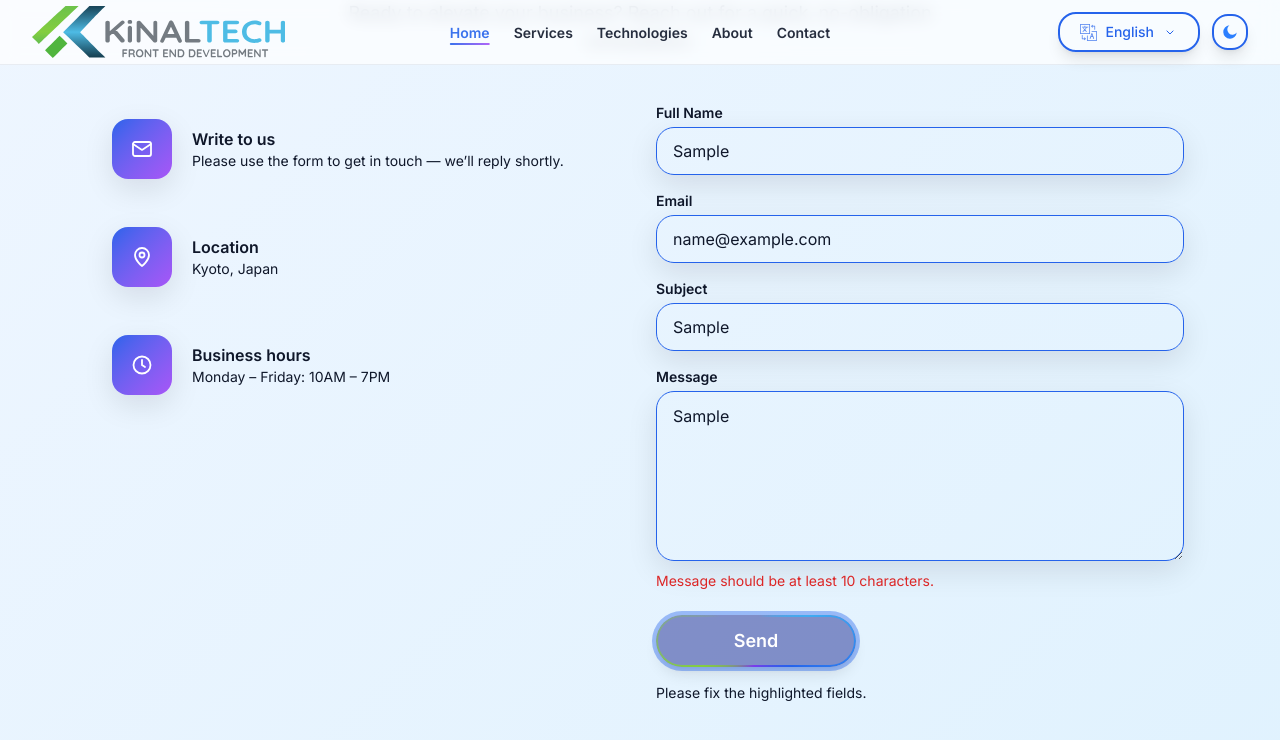
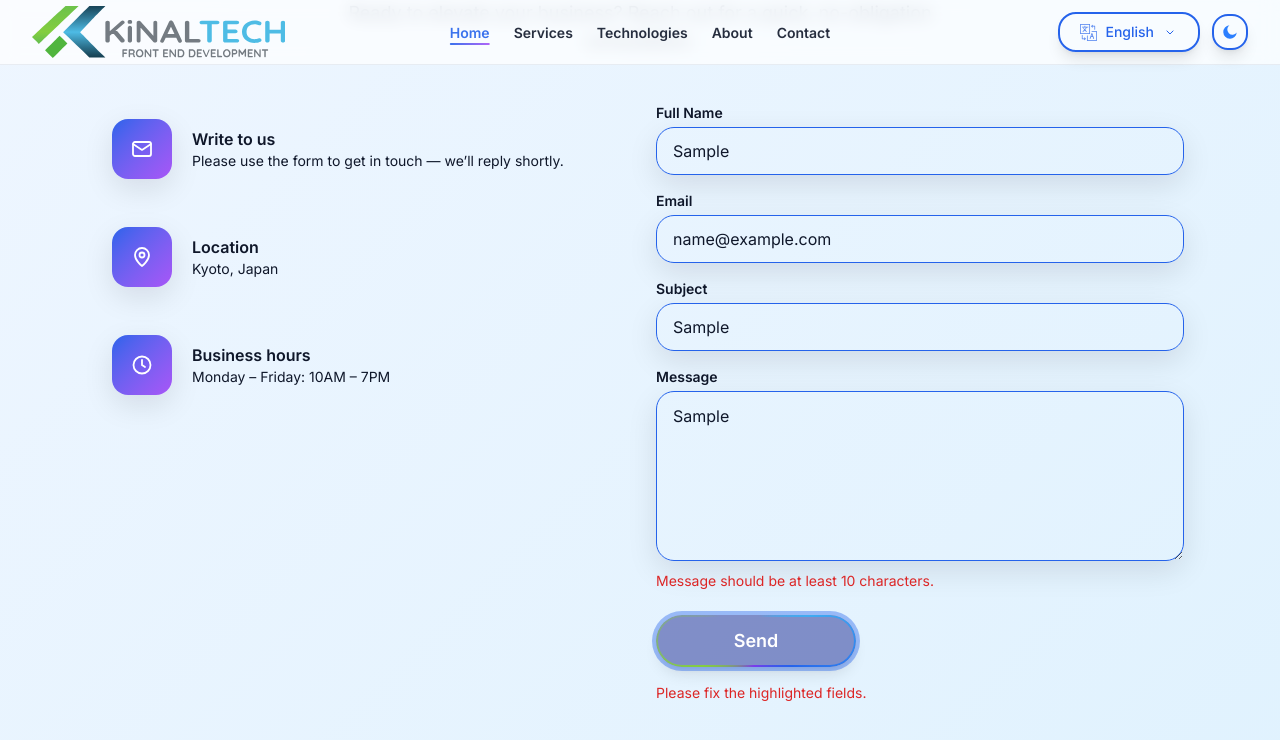
Before and after one commit to Mayorpinzon/kinaltech-version-2, a React (Vite) app: page / in a window 1280 px wide. Both pictures are taken after typing "Sample", "name@example.com", "Sample", "Sample" into the empty fields and a click on the button "Send". Shown: the part 3234-3974 px from the top of the page. Built offline with nearby package versions, Linux system fonts and the light colour scheme.

Commit message:
feature/ticket_14_internationalization_text_generalMessage_fix

```diff
--- a/src/components/organisms/Contact.tsx
+++ b/src/components/organisms/Contact.tsx
@@ -116,7 +116,9 @@ export default function Contact() {
   useEffect(() => {
     if (!Object.keys(errs).length) return;
     if (!formRef.current) return;
+
     const Schema = makeContactSchema(t);
+
     const fd = new FormData(formRef.current);
     const current = {
       name: String(fd.get("name") || ""),
@@ -124,6 +126,7 @@ export default function Contact() {
       subject: String(fd.get("subject") || ""),
       message: String(fd.get("message") || ""),
     };
+
     const parsed = Schema.safeParse(current);
     if (!parsed.success) {
       setErrs(
@@ -133,6 +136,7 @@ export default function Contact() {
           return acc;
         }, {} as Record<string, string>)
       );
+      setError(t("form.error.fix_fields", "Please fix the highlighted fields."));
     } else {
       setErrs({});
     }
@@ -354,12 +358,12 @@ export default function Contact() {
             </Button>
 
             {error && (
-              <p id="form-error" role="alert" className="text-sm text-[--danger]">
+              <p id="form-error" role="alert" className="text-sm text-[var(--danger)]">
                 {error}
               </p>
             )}
             {ok && (
-              <p id="form-success" aria-live="polite" className="text-sm text-emerald-500">
+              <p id="form-success" aria-live="polite" className="text-sm text-[var(--green-light)]">
                 {ok}
               </p>
             )}
```
